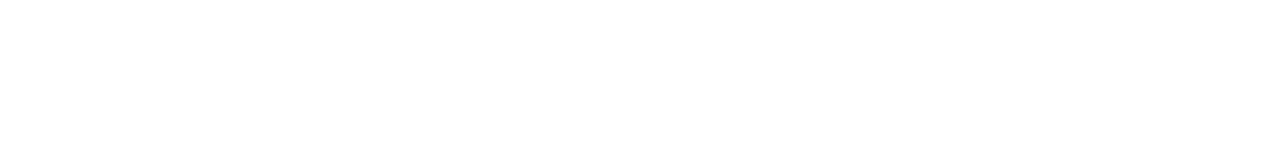
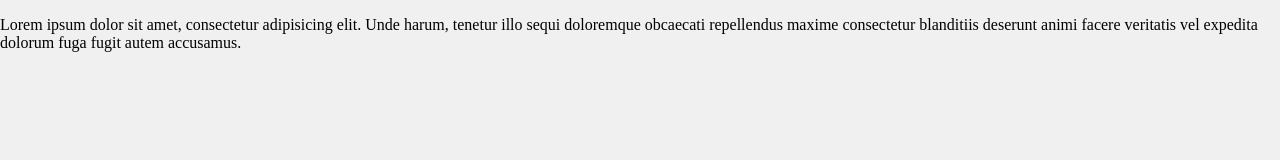
Before and after one commit to timabuntu/cards, a plain HTML site: page index.html in a window 1280 px wide. Drawn offline with Linux system fonts and the light colour scheme.

Commit message:
feat: added font poppins

```diff
--- a/index.html
+++ b/index.html
@@ -4,8 +4,16 @@
   <meta charset="UTF-8">
   <meta name="viewport" content="width=device-width, initial-scale=1.0">
   <title>Cards</title>
+  <link rel="preconnect" href="https://fonts.googleapis.com">
+  <link rel="preconnect" href="https://fonts.gstatic.com" crossorigin>
+  <link href="https://fonts.googleapis.com/css2?familyPoopins&display=swap" rel="stylesheet" type="text/css">
+  <link rel="stylesheet" href="style.css">
+
 </head>
 <body>
+  <div class="container">
+    <p>Lorem ipsum dolor sit amet, consectetur adipisicing elit. Unde harum, tenetur illo sequi doloremque obcaecati repellendus maxime consectetur blanditiis deserunt animi facere veritatis vel expedita dolorum fuga fugit autem accusamus.</p>
+  </div>
 
 </body>
 </html>
--- /dev/null
+++ b/style.css
@@ -0,0 +1,5 @@
+body{
+    background-color: #f0f0f0;
+    margin: 0;
+    padding: 0;
+}
```
